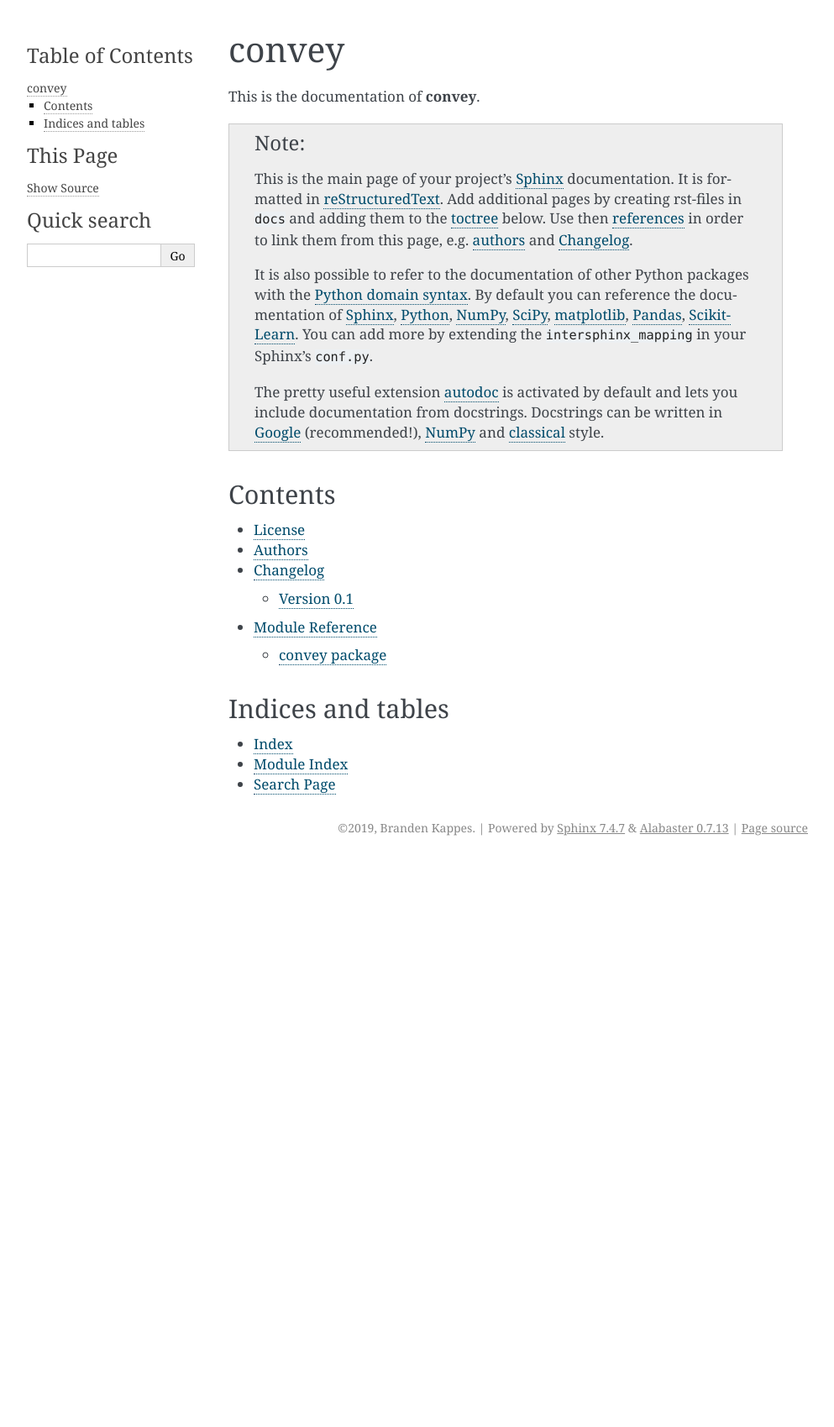
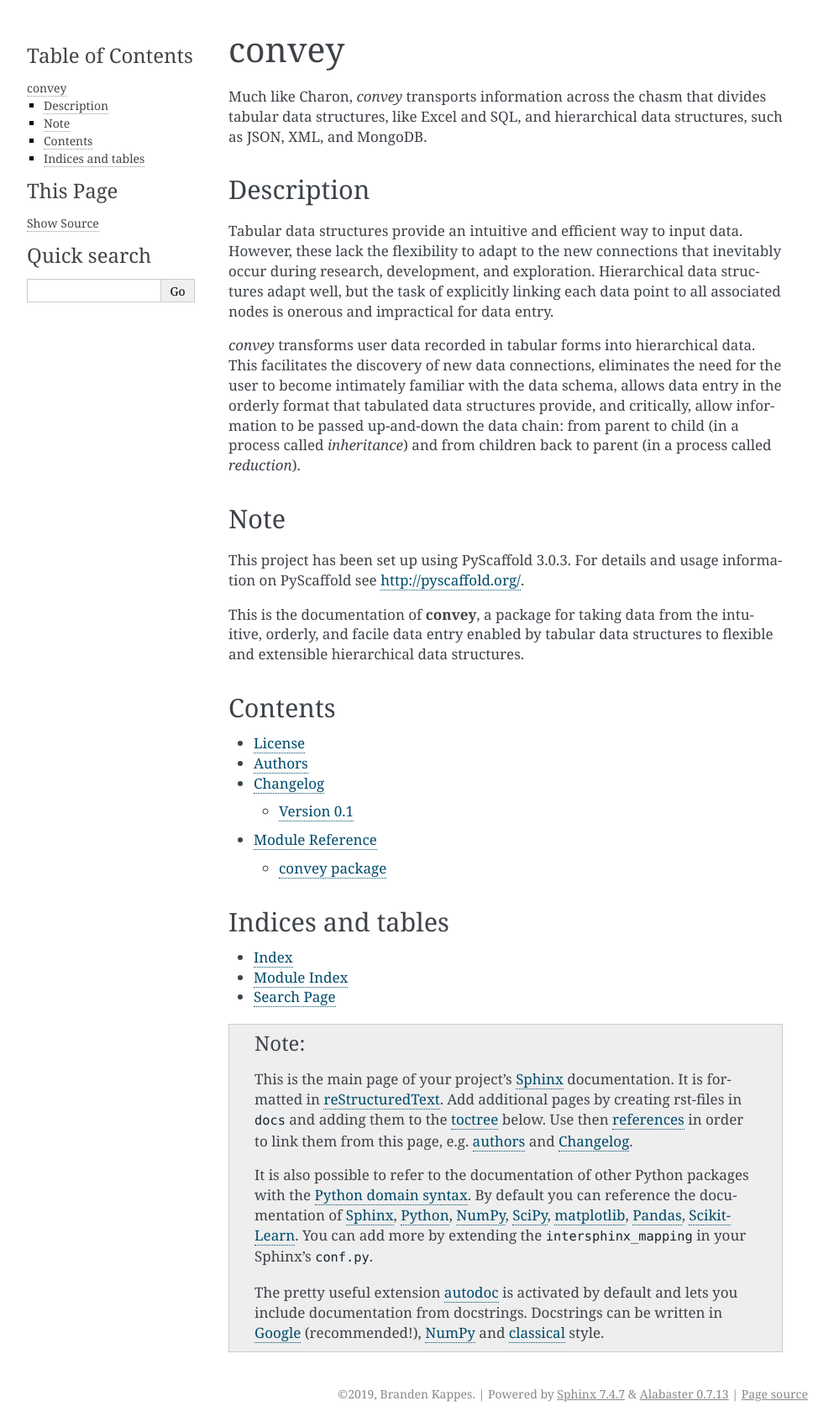
Before and after one commit to csm-adapt/karon, a Sphinx documentation site: the page built from docs/index.rst, in a window 1280 px wide. Shown: the whole page at 84% size, without its empty margins (148-1141 px from the left). Built offline with Sphinx 7.4.7, drawn with Linux system fonts in a browser that asks for light colours; before the commit the page ends 1025 px from its top, so only the background shows below that.

Commit message:
Initial attempt at documentation (using Sphinx as prepared by PyScaffold) appears to be somewhat successful.
Added **.. include:: README.rst** to index.rst to avoid
duplication of the documentation. This made lead to problems
on GitHub later, but a problem delayed is a problem denied. :)

TODO: Replace "skeleton.py" with a function that stands up
a new project. This should allow the user to specify an
initial set of processes that will be used to populate a file
hierarachy and a tracking.xlsx file. (This may be replaced by
a SQL database at some point.)

TODO: Add forward and reverse inheritance operations, such as
property reductions and property-to-condition mappings when
passing down properties from parent to child.

TODO: Writer for Citrine JSON.

```diff
--- a/README.rst
+++ b/README.rst
@@ -3,13 +3,28 @@ convey
 ======
 
 
-Add a short description here!
+Much like Charon, `convey` transports information across the chasm
+that divides tabular data structures, like Excel and SQL, and hierarchical
+data structures, such as JSON, XML, and MongoDB.
 
 
 Description
 ===========
 
-A longer description of your project goes here...
+Tabular data structures provide an intuitive and efficient way to input
+data. However, these lack the flexibility to adapt to the new connections
+that inevitably occur during research, development, and exploration.
+Hierarchical data structures adapt well, but the task of explicitly
+linking each data point to all associated nodes is onerous and impractical
+for data entry.
+
+`convey` transforms user data recorded in tabular forms into hierarchical
+data. This facilitates the discovery of new data connections, eliminates
+the need for the user to become intimately familiar with the data schema,
+allows data entry in the orderly format that tabulated data structures
+provide, and critically, allow information to be passed up-and-down the
+data chain: from parent to child (in a process called *inheritance*) and
+from children back to parent (in a process called *reduction*).
 
 
 Note
--- a/docs/index.rst
+++ b/docs/index.rst
@@ -1,8 +1,29 @@
-======
-convey
-======
+.. include:: ../README.rst
 
-This is the documentation of **convey**.
+This is the documentation of **convey**, a package for taking data from
+the intuitive, orderly, and facile data entry enabled by tabular data
+structures to flexible and extensible hierarchical data structures.
+
+
+Contents
+========
+
+.. toctree::
+   :maxdepth: 2
+
+   License <license>
+   Authors <authors>
+   Changelog <changelog>
+   Module Reference <api/modules>
+
+
+Indices and tables
+==================
+
+* :ref:`genindex`
+* :ref:`modindex`
+* :ref:`search`
+
 
 .. note::
 
```
Also changed, not shown: other parts of docs/index.rst (+0 -20 lines), CHANGELOG.rst (+9 -3 lines), 4 other files.
